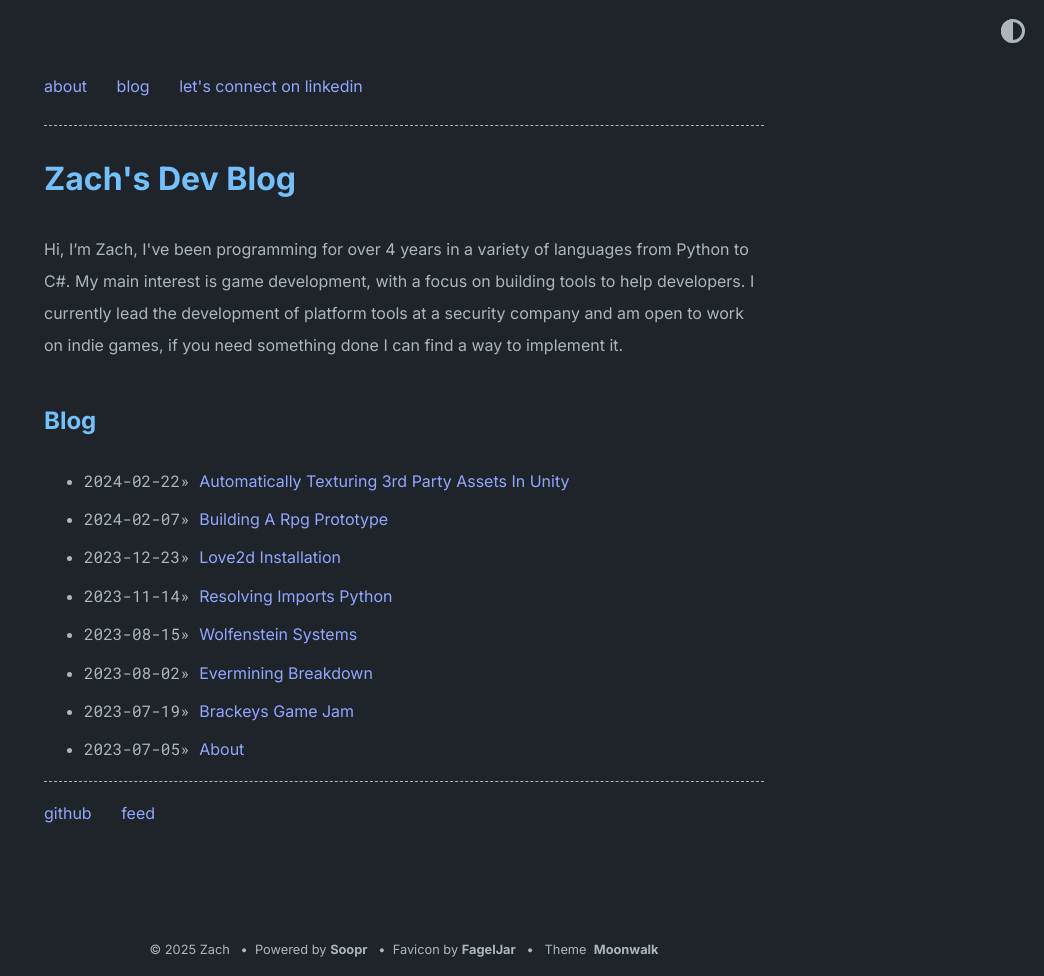
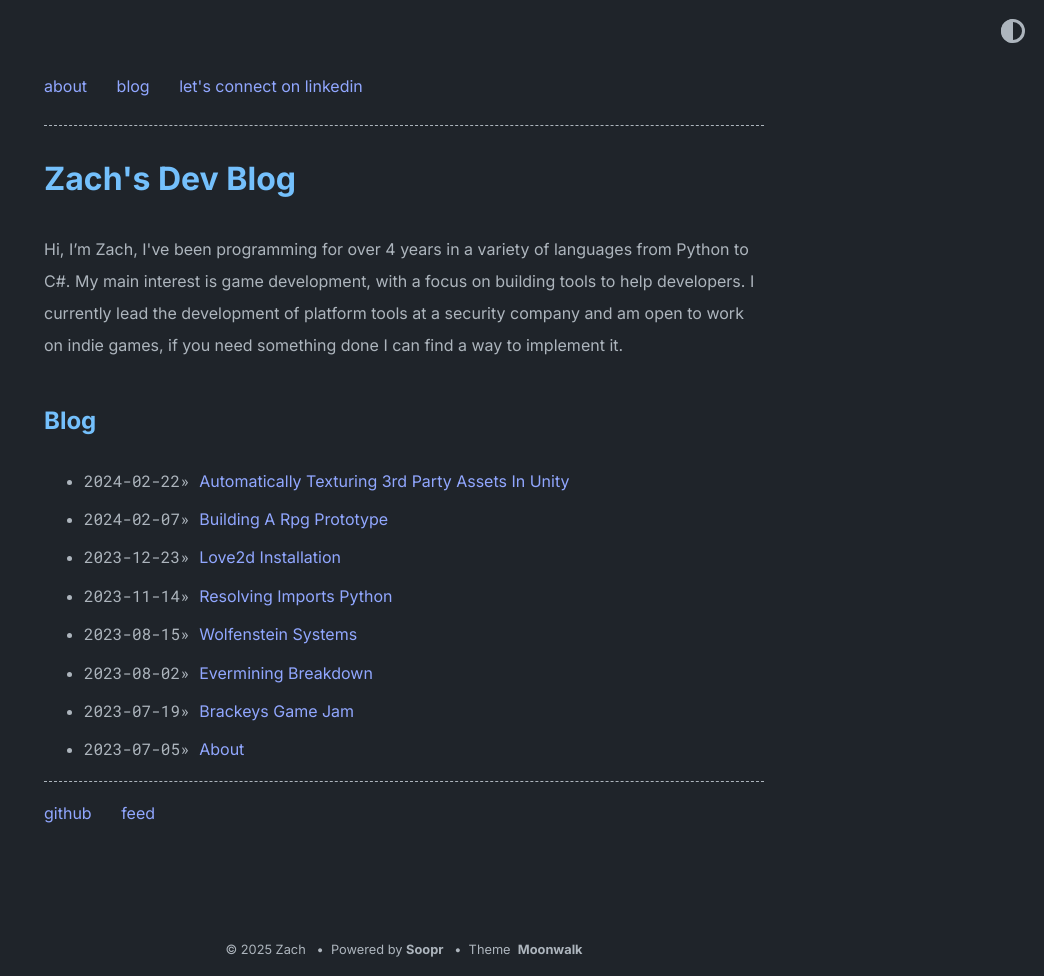
Before and after one commit to zbaileydev/zbaileydev.github.io, a Jekyll site: the page built from index.md, in a window 1280 px wide. Shown: the whole page, without its empty margins (236-1280 px from the left). Built offline with Jekyll 4.4.1, drawn with Linux system fonts in a browser that asks for light colours.

Commit message:
Update default.html

```diff
--- a/_layouts/default.html
+++ b/_layouts/default.html
@@ -21,10 +21,6 @@
           •
           &nbsp;
           {%- endif -%}
-          Favicon by&nbsp;<a href="https://ko-fi.com/fageljar" target="_blank" rel="noreferrer">FagelJar</a>
-          &nbsp;
-          •
-          &nbsp;
           Theme&nbsp; <a href="https://github.com/abhinavs/moonwalk" target="_blank" rel="noreferrer">Moonwalk</a>
         </div>
       </div>
```
